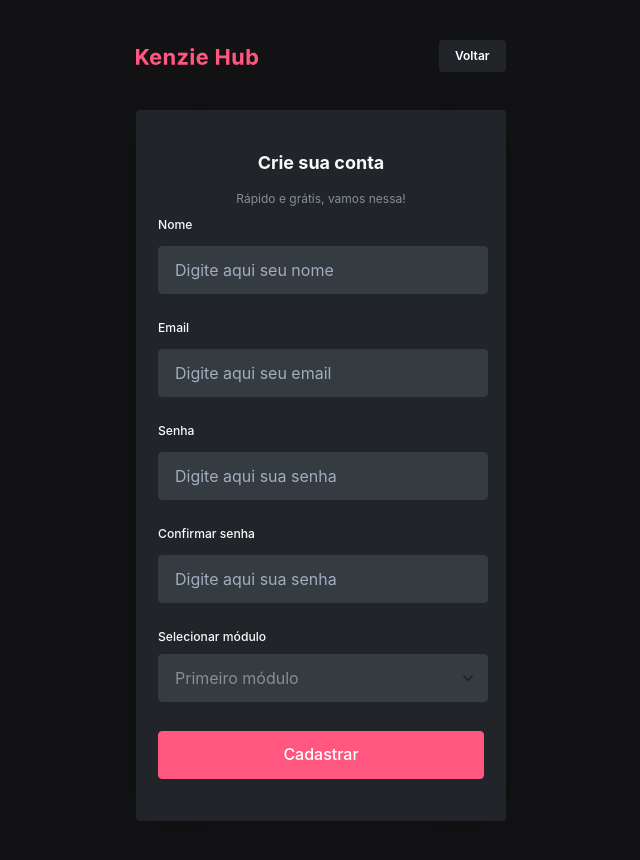
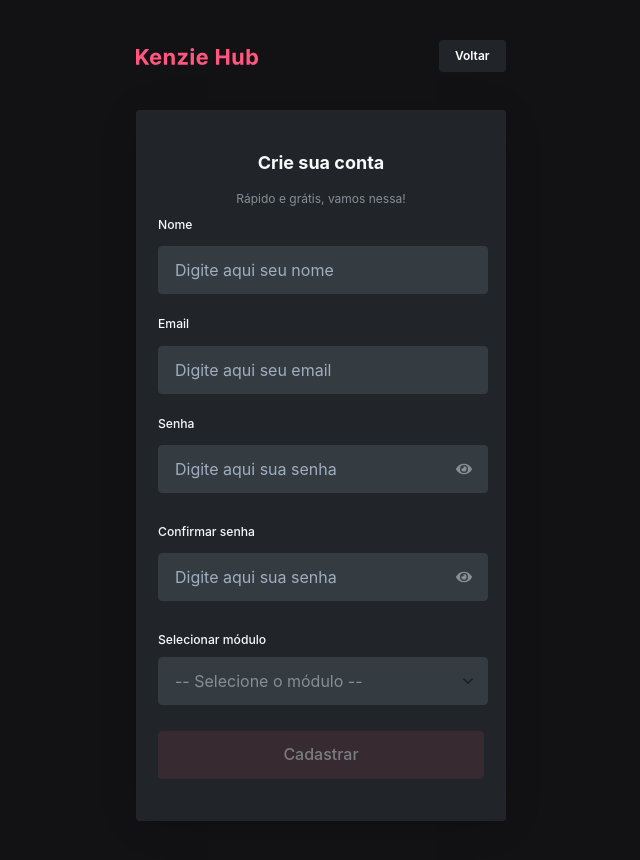
Before and after one commit to 2victor2/kenzie-hub, a React (Create React App) app: page /register in a window 1280 px wide. Shown: the top 860 px of the page, without its empty margins (319-959 px from the left). Built offline with nearby package versions, Linux system fonts and the light colour scheme; the HTML template or start-up script is replaced by a standard one.

Commit message:
hotfix: select options on register

```diff
--- a/src/components/Input/index.jsx
+++ b/src/components/Input/index.jsx
@@ -5,7 +5,7 @@
     <FormLabel fontSize={["0.57rem", "0.76rem"]} color="brand.grey0">{label}</FormLabel>
     <ChakraInput
       variant="filled"
-      // {...register(name)}
+      {...register(name)}
       {...rest}
       w={["263.79px", "329.93px"]}
       h={["38.38px", "48px"]}
--- a/src/components/Select/index.jsx
+++ b/src/components/Select/index.jsx
@@ -1,17 +1,18 @@
 import {
   FormLabel,
   Select as ChakraSelect,
+  Text,
   VStack,
 } from "@chakra-ui/react";
 
-const Select = ({ label, name, children, register, ...rest }) => (
+const Select = ({ label, name, children, register, error, ...rest }) => (
   <VStack w="100%" h={["80px", "100px"]} spacing={0} alignItems="flex-start">
     <FormLabel fontSize={["0.57rem", "0.76rem"]} color="brand.grey0">
       {label}
     </FormLabel>
     <ChakraSelect
       variant="filled"
-    //   {...register(name)}
+      {...register(name)}
       {...rest}
       w={["263.79px", "329.93px"]}
       h={["38.38px", "48px"]}
@@ -21,6 +22,7 @@
     >
         {children}
     </ChakraSelect>
+    {error ? <Text fontSize="0.634rem" color="brand.error">{error}</Text> : <></>}
   </VStack>
 );
 
--- a/src/pages/Dashboard/index.jsx
+++ b/src/pages/Dashboard/index.jsx
@@ -90,7 +90,9 @@
           <List />
         </Flex>
       </Flex>
-      <Modal isCentered closeOnOverlayClick isOpen={true} onClose={onClose}>
+
+      {/* MODAL */}
+      <Modal isCentered closeOnOverlayClick isOpen={isOpen} onClose={onClose}>
         <ModalOverlay />
         <ModalContent w={["295px", "370px"]}>
           <ModalHeader
@@ -132,16 +134,36 @@
 
           <ModalFooter bg="brand.grey3" px={["17px", "22px"]} pt={0}>
             {modalType === "Cadastrar Tecnologia" ? (
-                <Button variant="primary" w="100%" minH={["38.38px", "48px"]} fontSize={["0.8rem", "1rem"]} >Cadastrar Tecnologia</Button>
+              <Button
+                variant="primary"
+                w="100%"
+                minH={["38.38px", "48px"]}
+                fontSize={["0.8rem", "1rem"]}
+              >
+                Cadastrar Tecnologia
+              </Button>
             ) : (
-                <SimpleGrid  w="100%" columns={3} gap={2}>
+              <SimpleGrid w="100%" columns={3} gap={2}>
                 <GridItem colSpan={2}>
-                    <Button variant="primary" minH={["38.38px", "48px"]} w="100%" fontSize={["0.8rem", "1rem"]} isDisabled>
+                  <Button
+                    variant="primary"
+                    minH={["38.38px", "48px"]}
+                    w="100%"
+                    fontSize={["0.8rem", "1rem"]}
+                    isDisabled
+                  >
                     Salvar alterações
                   </Button>
                 </GridItem>
                 <GridItem colSpan={1}>
-                    <Button variant="grey" w="100%" minH={["38.38px", "48px"]} fontSize={["0.8rem", "1rem"]} >Excluir</Button>
+                  <Button
+                    variant="grey"
+                    w="100%"
+                    minH={["38.38px", "48px"]}
+                    fontSize={["0.8rem", "1rem"]}
+                  >
+                    Excluir
+                  </Button>
                 </GridItem>
               </SimpleGrid>
             )}
--- a/src/pages/Login/index.jsx
+++ b/src/pages/Login/index.jsx
@@ -20,7 +20,7 @@
 const Login = () => {
   const history = useHistory();
   const [show, setShow] = useState(false);
-  const handleClick = () => setShow(!show);
+  const togglePassword = () => setShow(!show);
   return (
     <Container maxW="1440px" p={0}>
       <Flex h="100vh" py={[5, 10]} flexDir="column" alignItems="center">
@@ -69,7 +69,7 @@
                   color="brand.grey1"
                   _hover={{ bg: "brand.grey2" }}
                   _focus={{ ring:0}}
-                  onClick={handleClick}
+                  onClick={togglePassword}
                 >
                   {show ? <FaEyeSlash /> : <FaEye />}
                 </Button>
--- a/src/pages/Register/index.jsx
+++ b/src/pages/Register/index.jsx
@@ -8,13 +8,80 @@
   Text,
   HStack,
   Image,
+  InputGroup,
+  InputRightElement,
 } from "@chakra-ui/react";
 import Logo from "../../images/Logo.svg";
 import Input from "../../components/Input";
 import Select from "../../components/Select";
 import { useHistory } from "react-router-dom";
+import * as yup from "yup";
+import { yupResolver } from "@hookform/resolvers/yup";
+import { useForm } from "react-hook-form";
+import { useState } from "react";
+import { FaEye, FaEyeSlash } from "react-icons/fa";
 
 const Register = () => {
+  const Q = {
+    1: { title: "Primeiro módulo", description: " (Introdução ao Front-end)" },
+    2: { title: "Segundo módulo", description: " (Frontend Avançado)" },
+    3: { title: "Terceiro módulo", description: " (Introdução ao Back-end)" },
+    4: { title: "Quarto módulo", description: " (Backend Avançado)" },
+  };
+  const [show, setShow] = useState(false);
+  const togglePassword = () => setShow(!show);
+  const [defaultValues] = useState({
+    name: "",
+    email: "",
+    password: "",
+    password_confirmation: "",
+    course_module: "",
+  });
+  const schema = yup.object().shape({
+    name: yup.string().required("Campo obrigatório!"),
+    email: yup
+      .string()
+      .email("Formato de email inválido.")
+      .required("Campo obrigatório!"),
+    password: yup
+      .string()
+      .required("Campo obrigatório!")
+      .min(6, "Senha muito pequena, deve ter pelo menos 6 caracteres."),
+    password_confirmation: yup
+      .string()
+      .oneOf([yup.ref("password")], "Senhas não coincidem!")
+      .required("Campo obrigatório!"),
+    course_module: yup.string().required("Campo obrigatório!"),
+  });
+  const {
+    register,
+    handleSubmit,
+    formState: { errors, dirtyFields },
+  } = useForm({
+    defaultValues: { ...defaultValues },
+    resolver: yupResolver(schema),
+  });
+  console.log("dirtyFields", dirtyFields);
+  console.log("errors", errors);
+  const onSubmit = (data) => {
+    delete data.password_confirmation;
+    const formattedData = {
+      ...data,
+      course_module:
+        data.course_module === "Primeiro módulo"
+          ? Q[1].title + Q[1].description
+          : data.course_module === "Segundo módulo"
+          ? Q[2].title + Q[2].description
+          : data.course_module === "Terceiro módulo"
+          ? Q[3].title + Q[3].description
+          : data.course_module === "Quarto módulo"
+          ? Q[4].title + Q[4].description
+          : "",
+      bio: "Usuário criado por Kenzinho",
+      contact: data.email,
+    };
+
+  };
   const history = useHistory();
 
   return (
@@ -44,7 +111,9 @@
             Voltar
           </Button>
         </HStack>
+        <form onSubmit={handleSubmit(onSubmit)}>
           <FormControl
+            isInvalid={Object.keys(errors).length > 0}
             bgColor="brand.grey3"
             w={["295.83px", "370px"]}
             h={["568.47px", "711px"]}
@@ -69,21 +138,97 @@
                   Rápido e grátis, vamos nessa!
                 </Text>
               </VStack>
-            <Input label="Nome" error="" placeholder="Digite aqui seu nome" />
-            <Input label="Email" error="" placeholder="Digite aqui seu email" />
-            <Input label="Senha" error="" placeholder="Digite aqui sua senha" />
+              <Input
+                label="Nome"
+                name="name"
+                id="name"
+                error={errors.name?.message}
+                register={register}
+                placeholder="Digite aqui seu nome"
+              />
+              <Input
+                label="Email"
+                name="email"
+                id="email"
+                error={errors.email?.message}
+                register={register}
+                placeholder="Digite aqui seu email"
+              />
+              <InputGroup>
+                <Input
+                  label="Senha"
+                  name="password"
+                  id="password"
+                  type={show ? "text" : "password"}
+                  error={errors.password?.message}
+                  register={register}
+                  placeholder="Digite aqui sua senha"
+                />
+                <InputRightElement top={["24px", "34px"]}>
+                  <Button
+                    variant="black"
+                    bg="brand.grey2"
+                    w={["11.23px", "14px"]}
+                    h={["17.65px", "22px"]}
+                    p={0}
+                    color="brand.grey1"
+                    _hover={{ bg: "brand.grey2" }}
+                    _focus={{ ring: 0 }}
+                    onClick={togglePassword}
+                  >
+                    {show ? <FaEyeSlash /> : <FaEye />}
+                  </Button>
+                </InputRightElement>
+              </InputGroup>
+              <InputGroup>
                 <Input
                   label="Confirmar senha"
-              error=""
+                  name="password_confirmation"
+                  id="password_confirmation"
+                  type={show ? "text" : "password"}
+                  error={errors.password_confirmation?.message}
+                  register={register}
                   placeholder="Digite aqui sua senha"
                 />
-            <Select label="Selecionar módulo" placeholder="Primeiro módulo">
-              <option value="Segundo módulo">Segundo módulo</option>
-              <option value="Terceiro módulo">Terceiro módulo</option>
+                <InputRightElement top={["24px", "34px"]}>
+                  <Button
+                    variant="black"
+                    bg="brand.grey2"
+                    w={["11.23px", "14px"]}
+                    h={["17.65px", "22px"]}
+                    p={0}
+                    color="brand.grey1"
+                    _hover={{ bg: "brand.grey2" }}
+                    _focus={{ ring: 0 }}
+                    onClick={togglePassword}
+                  >
+                    {show ? <FaEyeSlash /> : <FaEye />}
+                  </Button>
+                </InputRightElement>
+              </InputGroup>
+
+              <Select
+                label="Selecionar módulo"
+                name="course_module"
+                id="course_module"
+                placeholder="-- Selecione o módulo --"
+                error={errors.course_module?.message}
+                register={register}
+              >
+                <option value="Primeiro módulo">{Q[1].title}</option>
+                <option value="Segundo módulo">{Q[2].title}</option>
+                <option value="Terceiro módulo">{Q[3].title}</option>
+                <option value="Quarto módulo">{Q[4].title}</option>
               </Select>
               <Button
                 variant="primary"
-              isDisabled={false}
+                isDisabled={
+                  !(
+                    Object.keys(dirtyFields).length ===
+                    Object.keys(defaultValues).length
+                  )
+                }
+                type="submit"
                 sx={{
                   w: "100%",
                   minH: ["38.38px", "48px"],
@@ -98,6 +243,7 @@
               </Button>
             </VStack>
           </FormControl>
+        </form>
       </Flex>
     </Container>
   );
```
Lines whose indentation alone changed are shown as unchanged.
